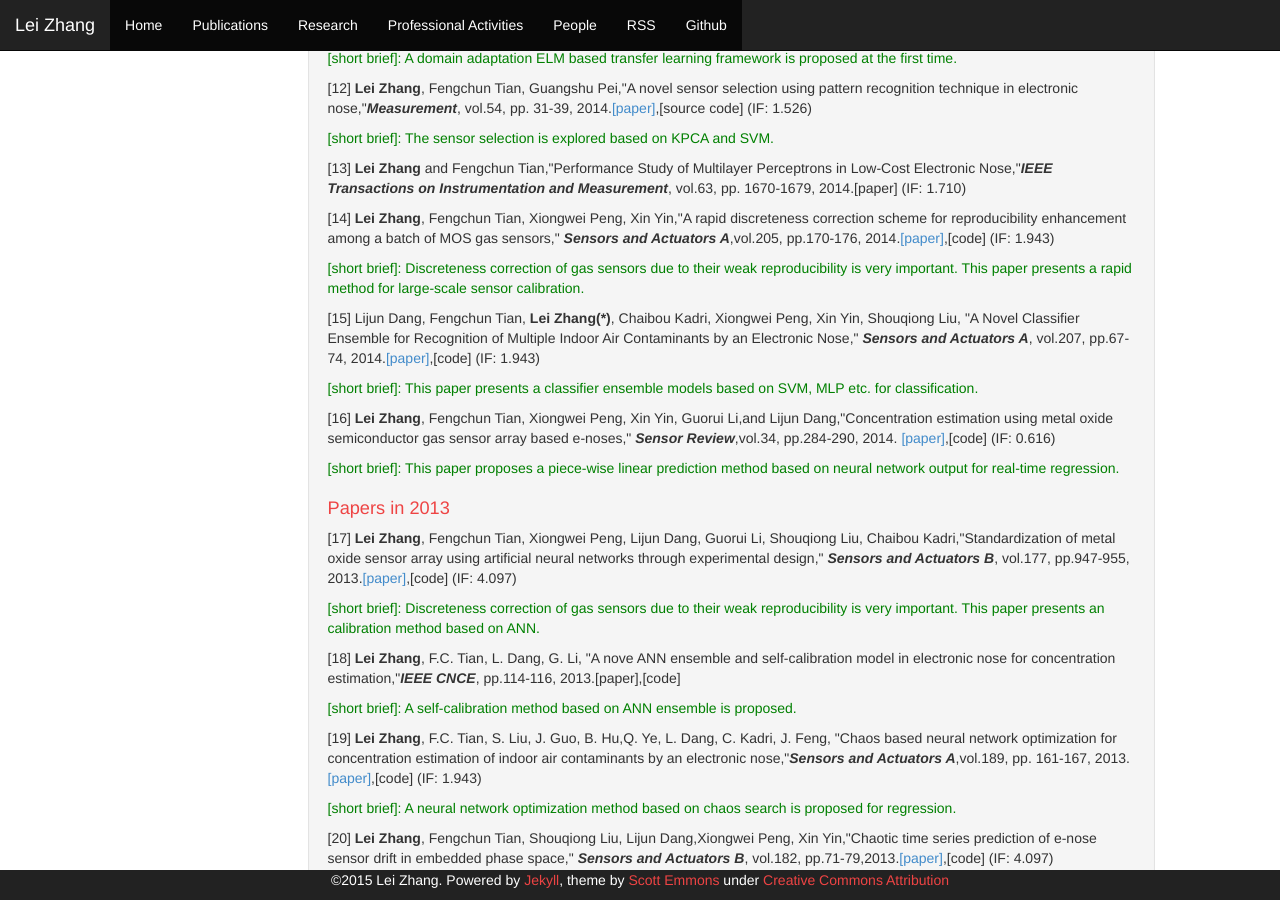
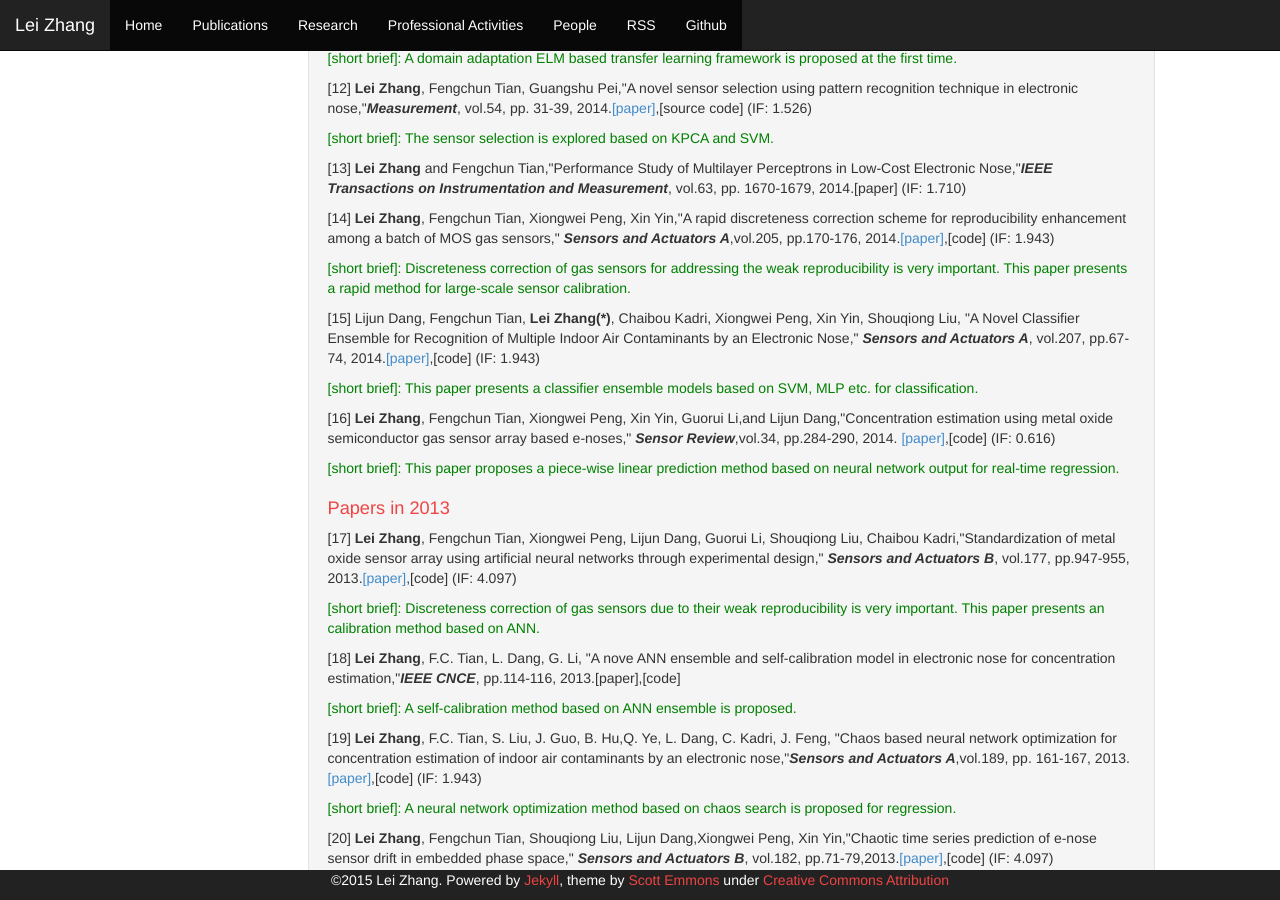
Before and after one commit to DrLeiZhang/website, a Jekyll site: the page built from publications.html, in a window 1280 px wide and 900 px high, scrolled down 935 px. Built offline with Jekyll 4.4.1, drawn with Linux system fonts in a browser that asks for light colours; Markdown is read by kramdown in place of the engine named in the settings.

Commit message:
Update
Signed-off-by: leizhang@cqu.edu.cn <leizhang@cqu.edu.cn>

```diff
--- a/publications.html
+++ b/publications.html
@@ -42,7 +42,7 @@ layout: default
 <p>[13] <B>Lei Zhang</B> and Fengchun Tian,"Performance Study of Multilayer Perceptrons in Low-Cost Electronic Nose,"<I><B>IEEE Transactions on Instrumentation and Measurement</B></I>, vol.63, pp. 1670-1679, 2014.[paper] (IF: 1.710)</p>
 
 <p>[14] <B>Lei Zhang</B>, Fengchun Tian, Xiongwei Peng, Xin Yin,"A rapid discreteness correction scheme for reproducibility enhancement among a batch of MOS gas sensors," <I><B>Sensors and Actuators A</B></I>,vol.205, pp.170-176, 2014.<a href="resources/Rapid discreteness calibration.pdf">[paper]</a>,[code] (IF: 1.943)</p>
-<p style="color:green;">[short brief]: Discreteness correction of gas sensors due to their weak reproducibility is very important. This paper presents a rapid method for large-scale sensor calibration.</p>
+<p style="color:green;">[short brief]: Discreteness correction of gas sensors for addressing the weak reproducibility is very important. This paper presents a rapid method for large-scale sensor calibration.</p>
 
 <p>[15] Lijun Dang, Fengchun Tian, <B>Lei Zhang(*)</B>, Chaibou Kadri, Xiongwei Peng, Xin Yin, Shouqiong Liu, "A Novel Classifier Ensemble for Recognition of Multiple Indoor Air Contaminants by an Electronic Nose," <I><B>Sensors and Actuators A</B></I>, vol.207, pp.67-74, 2014.<a href="resources/Classifier_ensemble.pdf">[paper]</a>,[code] (IF: 1.943)</p>
 <p style="color:green;">[short brief]: This paper presents a classifier ensemble models based on SVM, MLP etc. for classification.</p>
```
